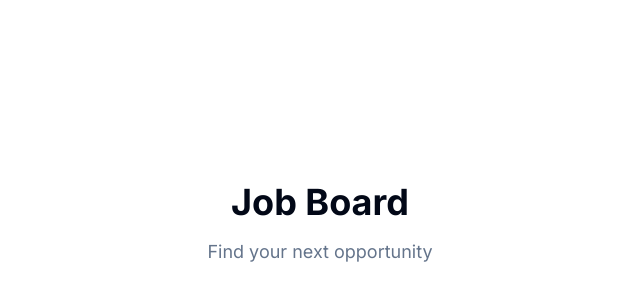
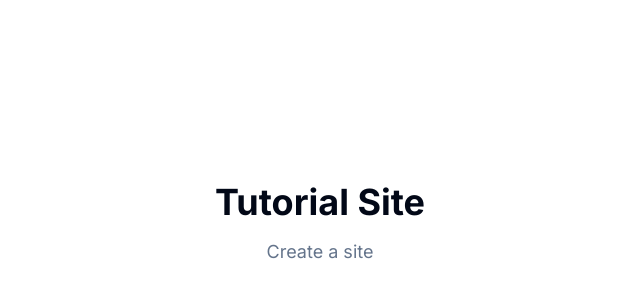
Before and after one commit to aibuildersmx/website, a Next.js app in the folder apps/web/: page / in a window 1280 px wide. Shown: the part 176-476 px from the top of the page, without its empty margins (320-960 px from the left). Built offline with nearby package versions, Linux system fonts and the light colour scheme.

Commit message:
clean up

```diff
--- a/apps/web/package.json
+++ b/apps/web/package.json
@@ -10,7 +10,7 @@
     "type-check": "tsc --noEmit"
   },
   "dependencies": {
-    "@clerk/nextjs": "^4.29.1",
+    "@clerk/nextjs": "^6.28.1",
     "@radix-ui/react-dialog": "^1.0.5",
     "@radix-ui/react-dropdown-menu": "^2.0.6",
     "@radix-ui/react-label": "^2.0.2",
--- a/apps/web/src/app/page.tsx
+++ b/apps/web/src/app/page.tsx
@@ -1,10 +1,8 @@
 export default function Home() {
   return (
     <main className="flex min-h-screen flex-col items-center justify-center p-24">
-      <h1 className="text-4xl font-bold">Job Board</h1>
-      <p className="mt-4 text-lg text-muted-foreground">
-        Find your next opportunity
-      </p>
+      <h1 className="text-4xl font-bold">Tutorial Site</h1>
+      <p className="mt-4 text-lg text-muted-foreground">Create a site</p>
     </main>
   );
 }
```
Also changed, not shown: apps/web/next-env.d.ts, 1 other file (tests, documents, lock files or other folders).
